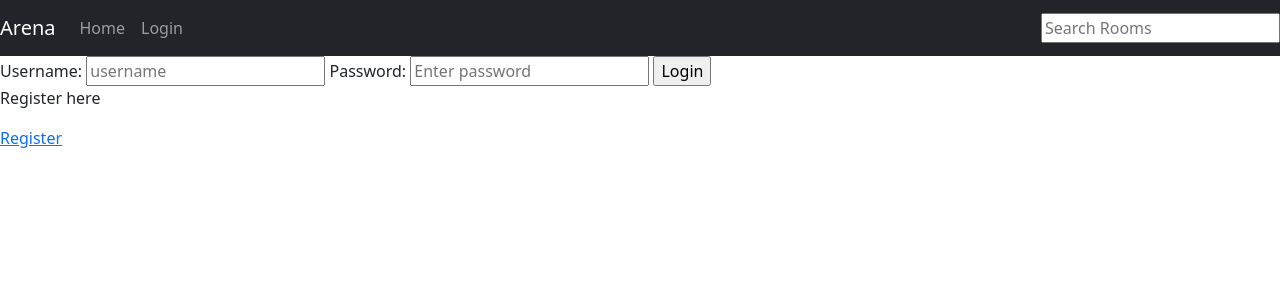
After one commit to Jackent2B/ArenaWorkspace, a Django app: page /login/ in a window 1280 px wide. The commit adds this page. Shown: the top 300 px of the page. Run offline with Django 4.2, Linux system fonts and the light colour scheme.

Commit message:
user authetication aded with login, logout and registartion

```diff
--- a/myapp/urls.py
+++ b/myapp/urls.py
@@ -4,8 +4,10 @@ from . import views
 
 urlpatterns = [
     path('', views.home, name="home"),
+    path('login/', views.loginPage, name="login"),
+    path('register/', views.registerPage, name="register"),
+    path('logout/', views.logoutUser, name="logout"),
     path('room/<str:pk>/', views.room, name="room"),
-
     path('create-room/',views.createRoom, name="create-room"),
     path('update-room//<str:pk>/',views.updateRoom, name="update-room"),
     path('delete-room//<str:pk>/',views.deleteRoom, name="delete-room")
--- a/myapp/views.py
+++ b/myapp/views.py
@@ -1,5 +1,10 @@
-from unicodedata import name
+from django.http import HttpResponse
 from django.shortcuts import render, redirect
+from django.contrib import messages
+from django.contrib.auth.decorators import login_required
+from django.contrib.auth.forms import UserCreationForm
+from django.contrib.auth.models import User
+from django.contrib.auth import authenticate,login,logout
 from .models import Room, Topic
 from .forms import RoomForm
 from django.db.models import Q
@@ -13,6 +18,53 @@ from django.db.models import Q
 # ]
 
 # Create your views here.
+
+def loginPage(request):
+    page='login'
+    if request.user.is_authenticated:
+        redirect('home')
+
+    if request.method == 'POST':
+        username = request.POST.get('username').lower()
+        password = request.POST.get('password')
+
+        try:
+            user = User.objects.get(username=username)
+        except:
+            messages.error(request,'User does not Exists!!')
+
+        user = authenticate(request,username=username,password=password)
+        if user is not None:
+            login(request,user)
+            return redirect('home')
+        else:
+            messages.error(request,'Username or Password does not Exists!!')
+
+
+    context={'page':page}
+    return render(request,'login_register.html',context)
+
+def registerPage(request):
+    form = UserCreationForm()
+    if request.method == 'POST':
+        form = UserCreationForm(request.POST)
+        if form.is_valid():
+            user = form.save(commit=False)
+            user.username = user.username.lower()
+            user.save()
+            login(request, user)
+            return redirect('home')
+        else:
+            messages.error(request, 'An error occurred during registration')
+
+    context={'form':form}
+    return render(request,'login_register.html',context)
+
+
+def logoutUser(request):
+    logout(request)
+    return redirect('home')
+
 def home(request):
     q = request.GET.get('q') if request.GET.get('q') != None else ''
 
@@ -32,6 +84,7 @@ def room(request,pk):
     context = {"room":room}
     return render(request, "room.html", context)
 
+@login_required(login_url='login')
 def createRoom(request):
     form = RoomForm()
     if request.method == 'POST' :
@@ -43,9 +96,13 @@ def createRoom(request):
     context = {'form':form}
     return render(request, 'room_form.html', context)
 
+@login_required(login_url='login')
 def updateRoom(request, pk):
     room = Room.objects.get(id=pk)
     form = RoomForm(instance=room)
+
+    if request.user != room.host:
+        return HttpResponse("You are not allowed")
 
     if request.method == 'POST' :
         form = RoomForm(request.POST, instance=room)
@@ -58,9 +115,13 @@ def updateRoom(request, pk):
 
     return render(request,'room_form.html',context)
 
-
+@login_required(login_url='login')
 def deleteRoom(request,pk):
     room = Room.objects.get(id=pk)
+
+    if request.user != room.host:
+        return HttpResponse("You are not allowed")
+
 
     if request.method == 'POST' :
         room.delete()
--- /dev/null
+++ b/templates/login_register.html
@@ -0,0 +1,31 @@
+{%extends 'main.html'%} {% block content %}
+
+{% if page == "login"%}
+<div>
+    <form method="POST" action="">
+        {% csrf_token %}
+        <label>Username:</label>
+        <input type="text" name="username" placeholder="username"/>
+
+        <label>Password:</label>
+        <input type="password" name="password" placeholder="Enter password"/>
+
+        <input type="submit" value="Login"/>
+    </form>
+    <p>Register here</p>
+    <a href="{% url 'register' %}">Register</a>
+</div
+ {% else %}
+ <div>
+    <form method="POST" action="">
+        {% csrf_token %}
+        {{form.as_p}}
+
+        <input type="submit" value="Register"/>
+    </form>
+    <p>Already a user?</p>
+    <a href="{% url 'login' %}">Login</a>
+</div
+{% endif %}
+
+{% endblock content %}
--- a/templates/main.html
+++ b/templates/main.html
@@ -14,6 +14,22 @@
     />
   </head>
   <body>
-    {% include 'navbar.html' %} {%block content%} {%endblock content%}
+    {% include 'navbar.html' %} {% if messages %}
+    <ul class="messages">
+      {% for message in messages %}
+      <div class="alert alert-success alert-dismissible fade show" role="alert">
+        {{ message }}
+        <button
+          type="button"
+          class="close"
+          data-dismiss="alert"
+          aria-label="Close"
+        >
+          <span aria-hidden="true"></span>
+        </button>
+      </div>
+      {% endfor %}
+    </ul>
+    {% endif %} {%block content%} {%endblock content%}
   </body>
 </html>
--- a/templates/navbar.html
+++ b/templates/navbar.html
@@ -16,6 +16,18 @@
       <li class="nav-item active">
         <a class="nav-link" href="/">Home </a>
       </li>
+      {% if request.user.is_authenticated %}
+      <li class="nav-item active">
+        <a class="nav-link" href="/">{{request.user}} </a>
+      </li>
+      <li class="nav-item active">
+        <a class="nav-link" href="/logout">Logout </a>
+      </li>
+      {% else %}
+      <li class="nav-item active">
+        <a class="nav-link" href="/login">Login </a>
+      </li>
+      {% endif %}
     </ul>
   </div>
 
```
Also changed, not shown: templates/home.html (+5 -7 lines), db.sqlite3.
